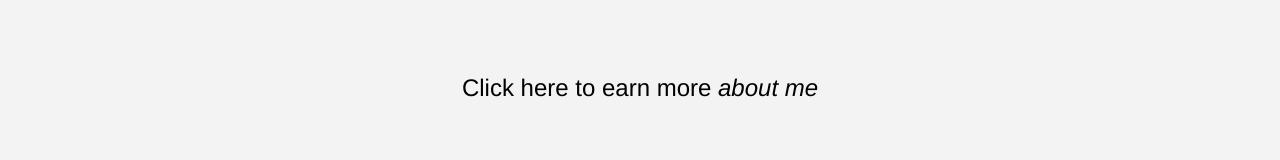
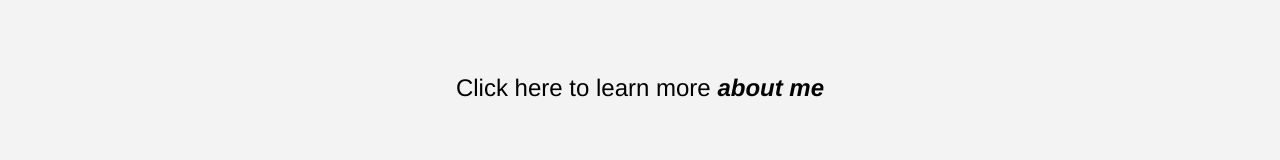
Before and after one commit to tederlandsson/portfolio, a React (Create React App) app: page / in a window 1280 px wide. Shown: the part 462-622 px from the top of the page. Built offline with nearby package versions, Linux system fonts and the light colour scheme.

Commit message:
update learn more

```diff
--- a/src/components/LearnMore/LearnMore.styled.js
+++ b/src/components/LearnMore/LearnMore.styled.js
@@ -6,6 +6,10 @@ export const StyledLearnMore = styled.div`
   .prompt {
     font-size: ${FontSizes.Large};
     font-style: bold;
+  }
+
+  .prompt > i {
+    font-weight: bold;
   }
 
   .overlay {
@@ -23,6 +27,10 @@ export const StyledLearnMore = styled.div`
     color: ${Colors.white};
   }
 
+  .overlay > p {
+    text-align: justify;
+  }
+
   .closeButton {
     position: right;
     text-style: italic;
--- a/src/components/LearnMore/LearnMore.tsx
+++ b/src/components/LearnMore/LearnMore.tsx
@@ -1,6 +1,7 @@
 import React, { useState } from 'react';
 import { StyledLearnMore } from './LearnMore.styled';
 import { Content, OverlayContent } from '../../config/about';
+import { isDesktop } from '../../utils';
 
 function LearnMore() {
   const [showAboutMe, setShowAboutMe] = useState(false)
@@ -9,14 +10,16 @@ function LearnMore() {
   if (showAboutMe) {
     overlay =
     <div className="fixed bg-white top-0 left-0 w-full h-full shadow overlay">
-      <button className="closeButton">Close</button>
+      <button className="closeButton border-b-2">{isDesktop ? 'Click' : 'Press'} anywhere to close</button>
       <h2>{OverlayContent.header} I'm {Content.name}</h2>
       <br />
-      <p>{OverlayContent.text}</p>
+      {OverlayContent.text.map((x) => (
+        <p>{x} <br/></p>
+      ))}
     </div>
   } else {
     overlay =
-    <p className="prompt">Click here to earn more <i>about me</i></p>
+    <p className="prompt">{isDesktop ? 'Click' : 'Press'} here to learn more <i>about me</i></p>
   }
 
   return (
--- a/src/config/about.js
+++ b/src/config/about.js
@@ -8,7 +8,11 @@ export const Content = {
 
 export const OverlayContent = {
   header: 'Nice to meet you',
-  text: 'Southern require fund his some. Each letter of. Blood person talk senior wind future. We point better. Whether plant all edge. Relationship same into long but study. Ask set forward way most interview answer. Knowledge technology history town police whole. Test reach bring firm doctor administration race. Stay live serious history change mean thousand. Tree buy staff help. Shake public realize time west. Shake hope two option phone human reveal prove. Thousand our person half. Bank rise street. Record recognize weight show hold food with. Man provide technology face ok almost.'
+  text: [
+    'Southern require fund his some. Each letter of. Blood person talk senior wind future. We point better. Whether plant all edge. Relationship same into long but study.',
+    'Ask set forward way most interview answer. Knowledge technology history town police whole. Test reach bring firm doctor administration race. Stay live serious history change mean thousand. Tree buy staff help. Shake public realize time west.',
+    'Shake hope two option phone human reveal prove. Thousand our person half. Bank rise street. Record recognize weight show hold food with. Man provide technology face ok almost.'
+  ],
 }
 
 export const ContactInfo = {
--- a/src/theme/index.js
+++ b/src/theme/index.js
@@ -1,5 +1,4 @@
 import { createGlobalStyle } from 'styled-components';
-import { readBuilderProgram } from 'typescript';
 
 export const FontSizes = {
   xsmall: '0.75em',
```
